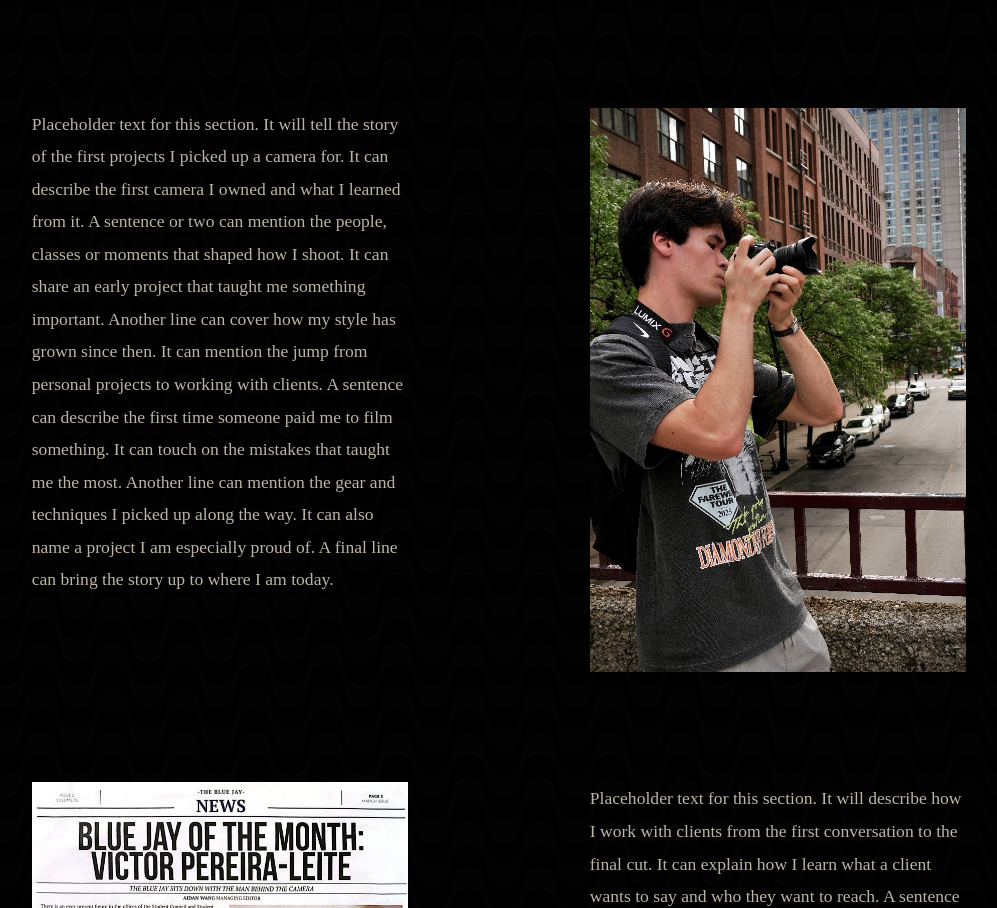
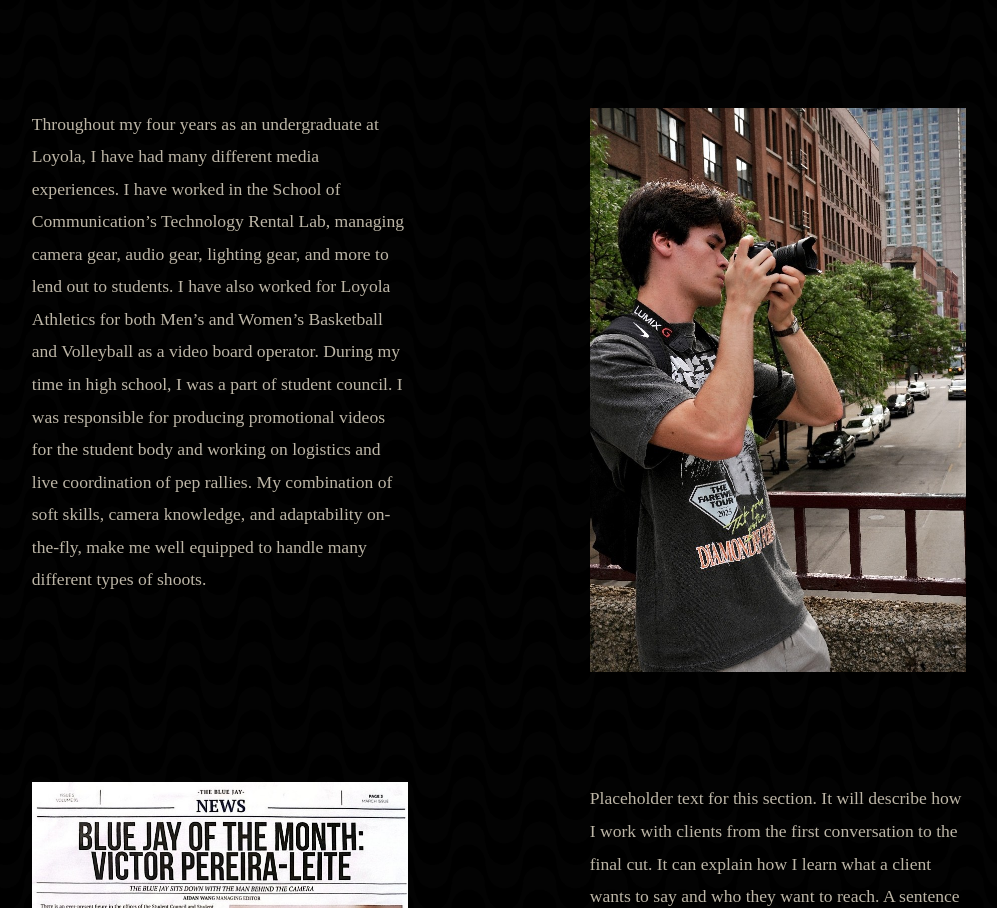
Before and after one commit to vicdeography/videography-portfolio, a Next.js app: page /about in a window 1280 px wide. Shown: the part 882-1790 px from the top of the page, without its empty margins (141-1138 px from the left). Built offline with nearby package versions, Linux system fonts and the light colour scheme.

Commit message:
Add real text to the second About Me section
Co-Authored-By: Claude Opus 5.5 <noreply@anthropic.com>
Claude-Session: https://claude.ai/code/session_012doww6FyTtxXFFgc2YjrpC

```diff
--- a/app/about/page.js
+++ b/app/about/page.js
@@ -20,7 +20,8 @@ const sections = [
     key: 'start',
     photo: shootingPhoto,
     alt: 'Victor taking a photo with his camera above a Chicago street',
-    text: 'Placeholder text for this section. It will tell the story of the first projects I picked up a camera for. It can describe the first camera I owned and what I learned from it. A sentence or two can mention the people, classes or moments that shaped how I shoot. It can share an early project that taught me something important. Another line can cover how my style has grown since then. It can mention the jump from personal projects to working with clients. A sentence can describe the first time someone paid me to film something. It can touch on the mistakes that taught me the most. Another line can mention the gear and techniques I picked up along the way. It can also name a project I am especially proud of. A final line can bring the story up to where I am today.',
+    text:
+      "Throughout my four years as an undergraduate at Loyola, I have had many different media experiences. I have worked in the School of Communication’s Technology Rental Lab, managing camera gear, audio gear, lighting gear, and more to lend out to students. I have also worked for Loyola Athletics for both Men’s and Women’s Basketball and Volleyball as a video board operator. During my time in high school, I was a part of student council. I was responsible for producing promotional videos for the student body and working on logistics and live coordination of pep rallies. My combination of soft skills, camera knowledge, and adaptability on-the-fly, make me well equipped to handle many different types of shoots.",
   },
   {
     key: 'approach',
```
